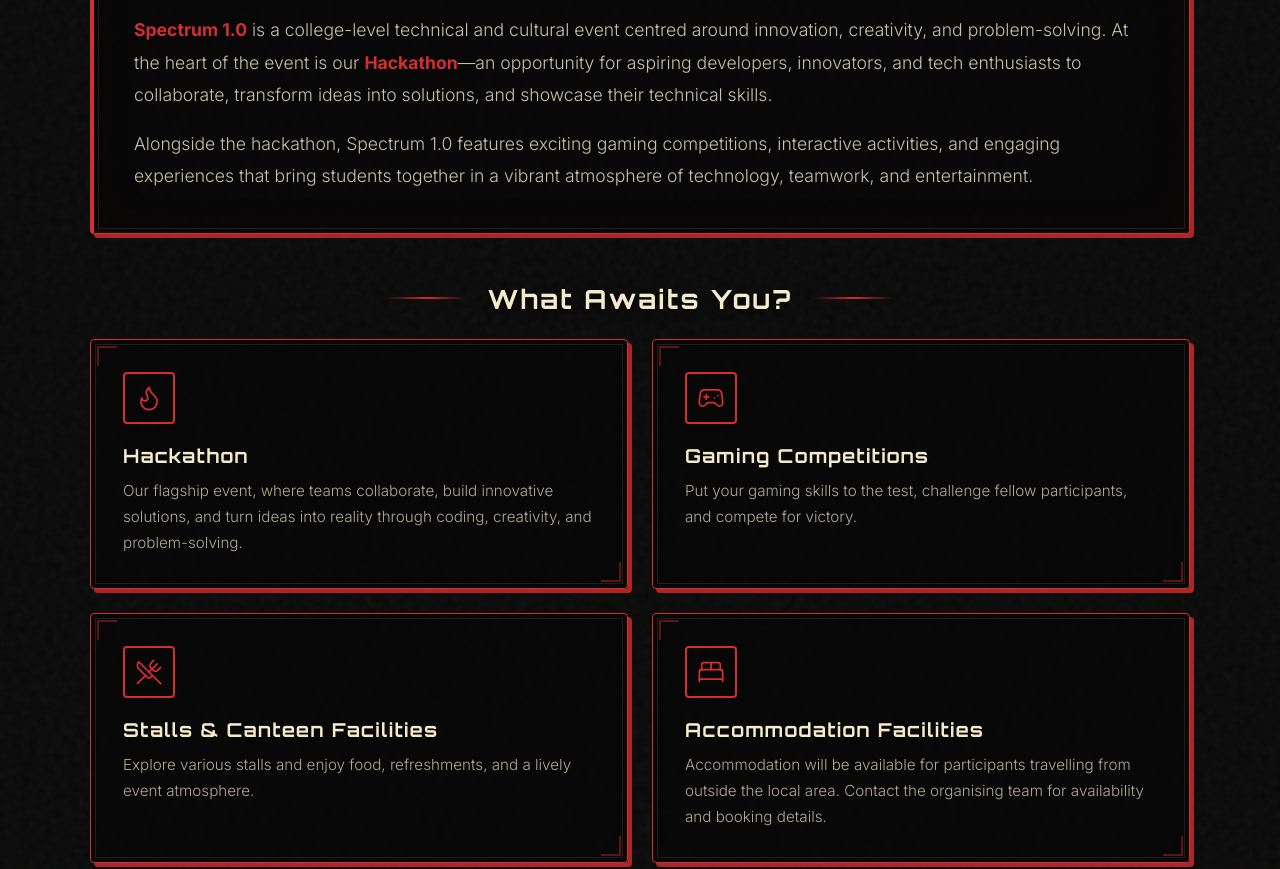
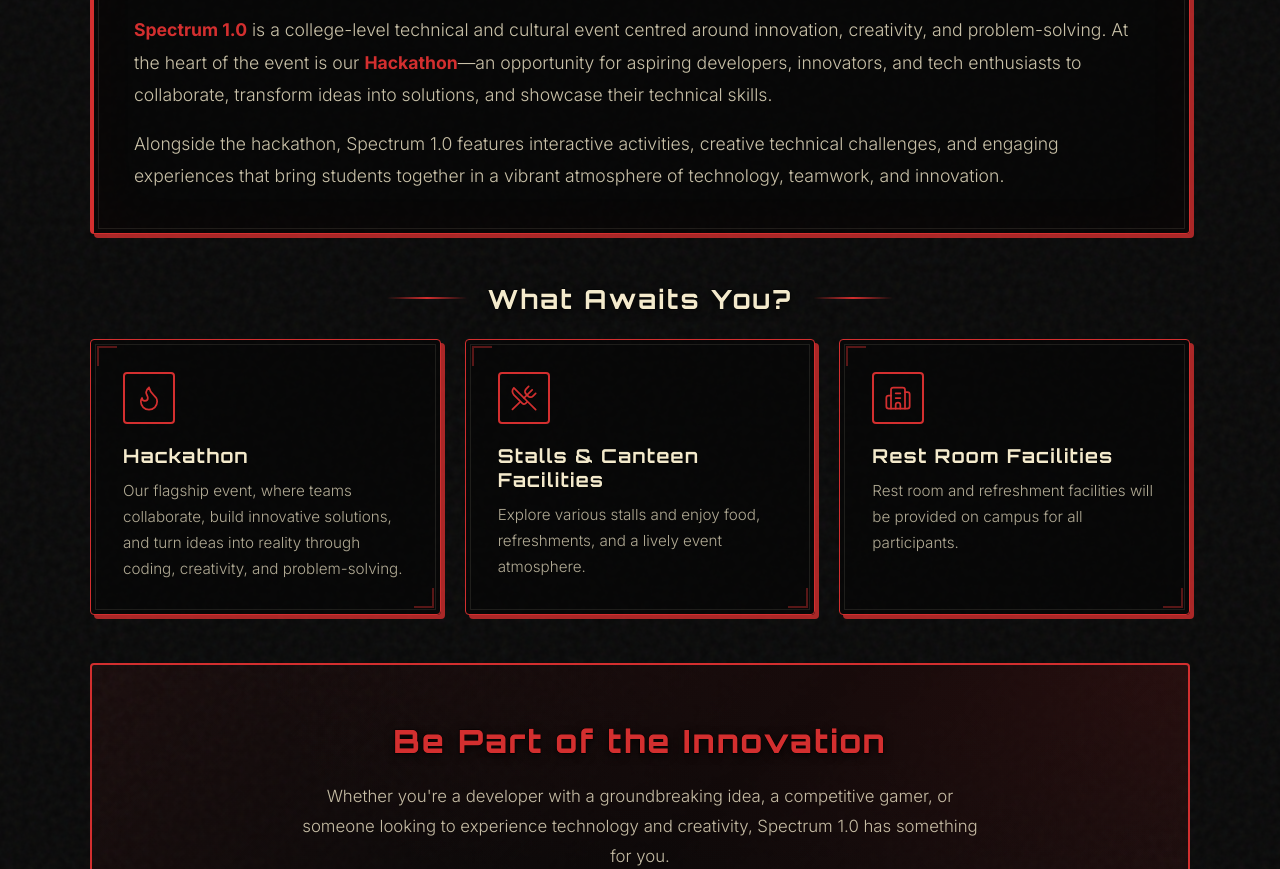
Before and after one commit to akshbir17/techfest, a React (Vite) app: page / in a window 1280 px wide. Shown: the part 1380-2249 px from the top of the page. Built offline with nearby package versions, Linux system fonts and the light colour scheme.

Commit message:
feat(about): hide gaming competition card and update accommodation to rest room facilities

```diff
--- a/src/components/sections/AboutSection.jsx
+++ b/src/components/sections/AboutSection.jsx
@@ -1,6 +1,6 @@
 import React from 'react';
 import { motion } from 'framer-motion';
-import { Flame, Gamepad2, UtensilsCrossed, BedDouble, Sparkles } from 'lucide-react';
+import { Flame, UtensilsCrossed, Building2, Sparkles } from 'lucide-react';
 
 const highlights = [
   {
@@ -9,19 +9,14 @@ const highlights = [
     description: 'Our flagship event, where teams collaborate, build innovative solutions, and turn ideas into reality through coding, creativity, and problem-solving.',
   },
   {
-    icon: Gamepad2,
-    title: 'Gaming Competitions',
-    description: 'Put your gaming skills to the test, challenge fellow participants, and compete for victory.',
-  },
-  {
     icon: UtensilsCrossed,
     title: 'Stalls & Canteen Facilities',
     description: 'Explore various stalls and enjoy food, refreshments, and a lively event atmosphere.',
   },
   {
-    icon: BedDouble,
-    title: 'Accommodation Facilities',
-    description: 'Accommodation will be available for participants travelling from outside the local area. Contact the organising team for availability and booking details.',
+    icon: Building2,
+    title: 'Rest Room Facilities',
+    description: 'Rest room and refreshment facilities will be provided on campus for all participants.',
   },
 ];
 
@@ -75,7 +70,7 @@ const AboutSection = () => {
             <strong style={{ color: 'var(--color-neon-cyan)' }}>Spectrum 1.0</strong> is a college-level technical and cultural event centred around innovation, creativity, and problem-solving. At the heart of the event is our <strong style={{ color: 'var(--color-neon-cyan)' }}>Hackathon</strong>—an opportunity for aspiring developers, innovators, and tech enthusiasts to collaborate, transform ideas into solutions, and showcase their technical skills.
           </p>
           <p className="about-intro-text" style={{ marginTop: '1rem' }}>
-            Alongside the hackathon, Spectrum 1.0 features exciting gaming competitions, interactive activities, and engaging experiences that bring students together in a vibrant atmosphere of technology, teamwork, and entertainment.
+            Alongside the hackathon, Spectrum 1.0 features interactive activities, creative technical challenges, and engaging experiences that bring students together in a vibrant atmosphere of technology, teamwork, and innovation.
           </p>
         </motion.div>
 
--- a/src/components/sections/ScheduleSection.jsx
+++ b/src/components/sections/ScheduleSection.jsx
@@ -276,8 +276,8 @@ const generalGuidelines = [
   },
   {
     icon: Building,
-    title: 'Accommodation Facilities',
-    description: 'Food and accommodation for the 24-hour hackathon will be arranged and provided on campus by the college.',
+    title: 'Rest Room Facilities',
+    description: 'Food and dedicated rest room facilities for the 24-hour hackathon will be arranged and provided on campus by the college.',
   },
   {
     icon: Gamepad2,
--- a/src/index.css
+++ b/src/index.css
@@ -1006,12 +1006,12 @@ html.lenis { height: auto; }
 }
 @media (min-width: 640px) {
   .about-highlights-grid {
-    grid-template-columns: repeat(2, 1fr);
+    grid-template-columns: repeat(auto-fit, minmax(280px, 1fr));
   }
 }
 @media (min-width: 1024px) {
   .about-highlights-grid {
-    grid-template-columns: repeat(2, 1fr);
+    grid-template-columns: repeat(3, 1fr);
     gap: 1.5rem;
   }
 }
```
